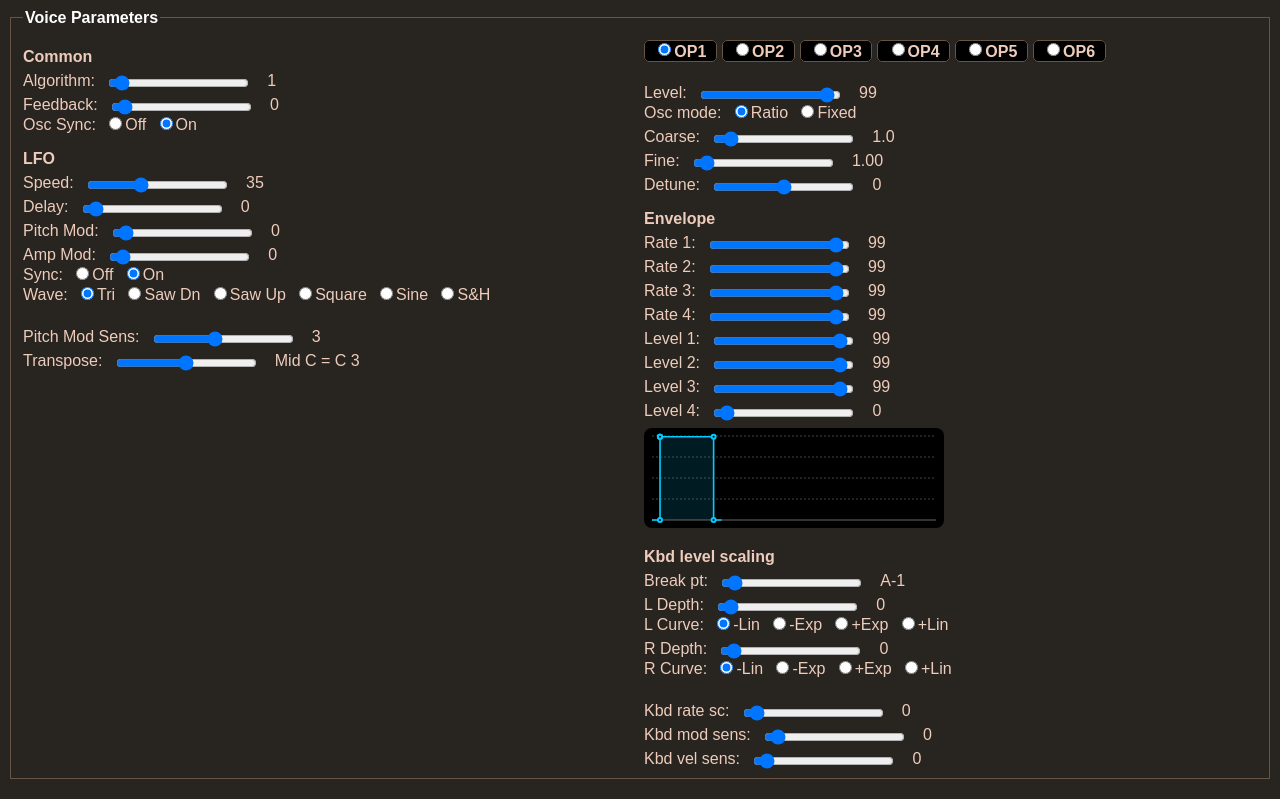
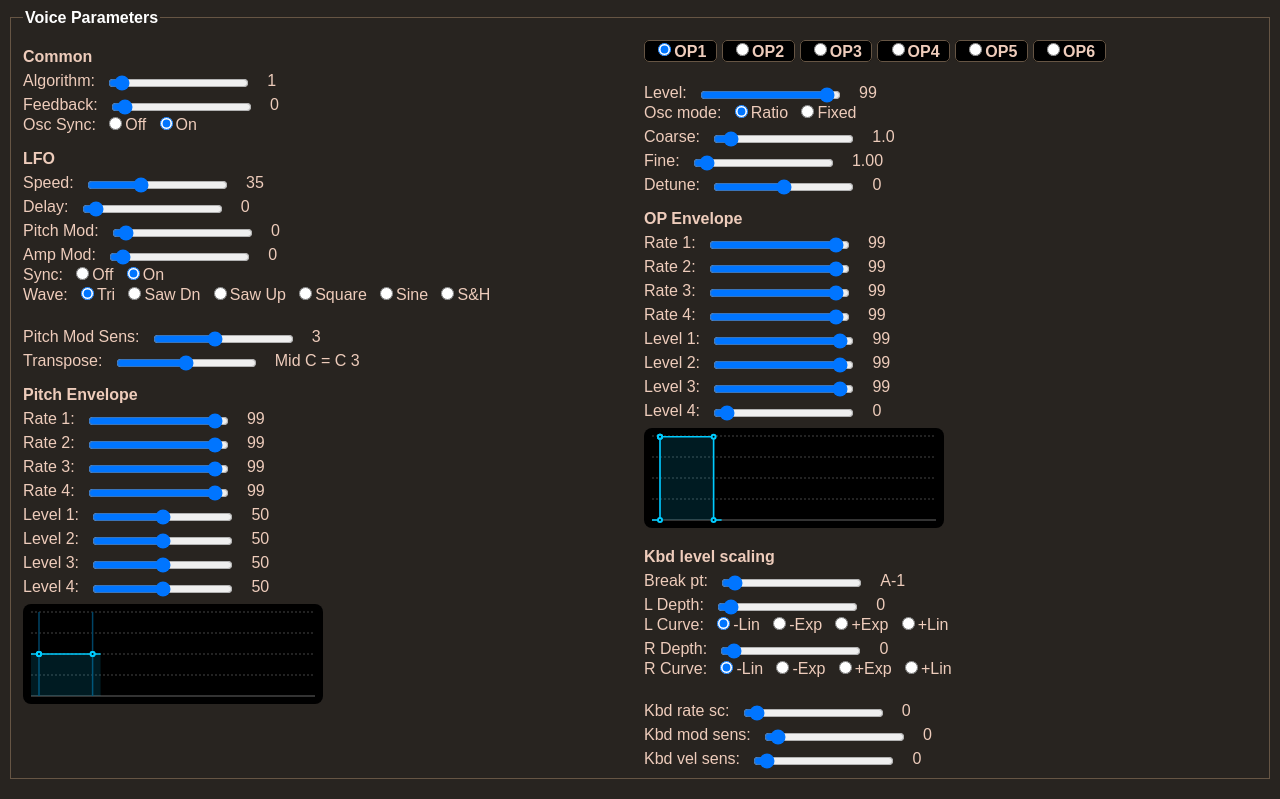
Before and after one commit to Ahlzen/DXEdit, a React (Vite) app: page / in a window 1280 px wide. Shown: the part 819-1618 px from the top of the page. Built offline with nearby package versions, Linux system fonts and the light colour scheme.

Commit message:
Added working pitch EG controls.

```diff
--- a/src/components/App.tsx
+++ b/src/components/App.tsx
@@ -15,6 +15,7 @@ import RadioGroup from './RadioGroup.tsx';
 import Slider from './Slider.tsx';
 import PerformanceControlEditor from './PerformanceControlEditor.tsx';
 import OpEditor from './OpEditor.tsx';
+import EnvelopeEditor from './EnvelopeEditor.tsx';
 
 
 export default function App()
@@ -185,11 +186,7 @@ export default function App()
     <fieldset className='panel'>
       <legend>Voice Parameters</legend>
 
-
-
       <div className="voiceEditor">
-
-
 
         <div className='commonEditor'>
           <h3>Common</h3>
@@ -254,6 +251,11 @@ export default function App()
             maxValue={48}
             onValueChanged={(v) => handleVoiceParamChanged('Transpose', v)}
             valueFormatter={formatTranspose} />
+
+          <EnvelopeEditor title="Pitch Envelope"
+            data={voiceParams}
+            eg='pitch'
+            onValueChanged={handleOpParamChanged} />
         </div>
 
         <div className='opsEditor'>
--- a/src/components/OpEditor.tsx
+++ b/src/components/OpEditor.tsx
@@ -106,7 +106,7 @@ export default function OpEditor(props: {
       onValueChanged={setVal(20)}
       valueFormatter={formatDetune} />
 
-    <EnvelopeEditor title="Envelope"
+    <EnvelopeEditor title="OP Envelope"
       data={props.data}
       eg={props.op}
       onValueChanged={props.onValueChanged} />
```
